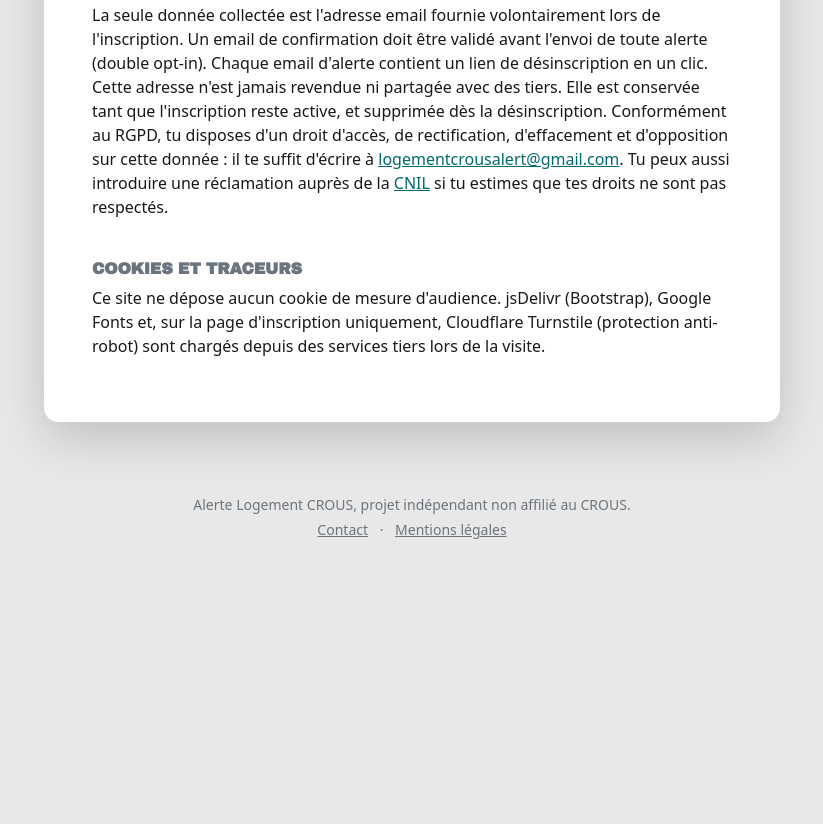
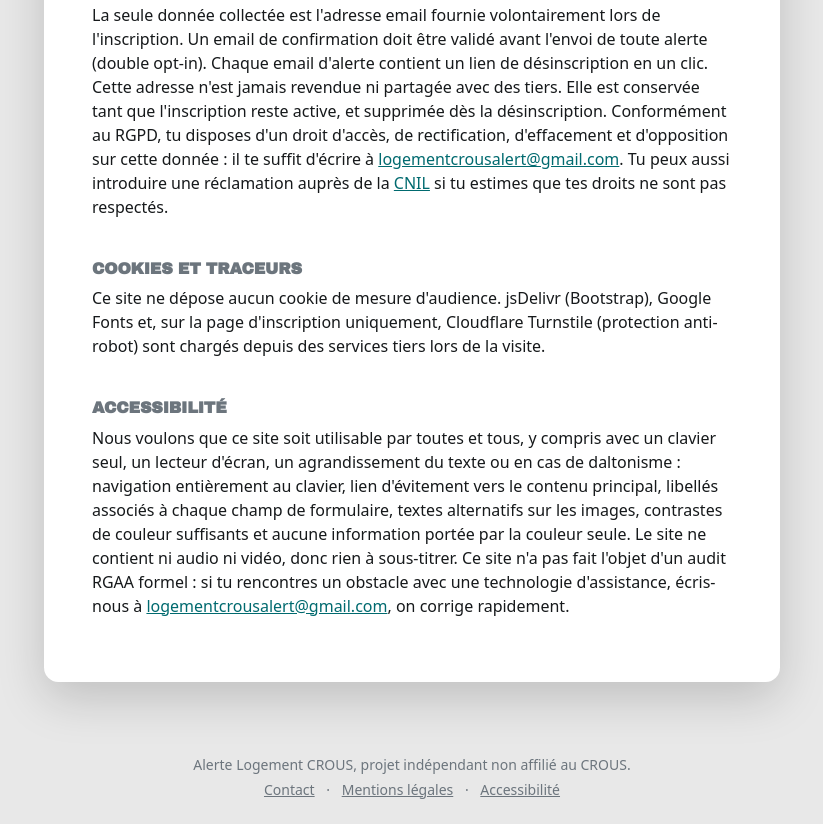
Before and after one commit to LZ-Aissam/logement-crous-alert, a website: page public/mentions-legales.html in a window 1280 px wide. Shown: the part 598-1422 px from the top of the page, without its empty margins (228-1051 px from the left). Before the commit the page ends 1162 px from the top, so only its background shows below. Drawn offline with nearby package versions, Linux system fonts and the light colour scheme.

Commit message:
docs: ajouter une declaration d'accessibilite honnete
Section Accessibilite dans les mentions legales (ce qui est fait, pas
d'audit RGAA formel, contact pour signaler un probleme) + lien dans le
footer des 5 pages.

```diff
--- a/public/mentions-legales.html
+++ b/public/mentions-legales.html
@@ -75,6 +75,18 @@
         <p>Ce site ne dépose aucun cookie de mesure d'audience. jsDelivr (Bootstrap), Google
         Fonts et, sur la page d'inscription uniquement, Cloudflare Turnstile (protection
         anti-robot) sont chargés depuis des services tiers lors de la visite.</p>
+
+        <h2 id="accessibilite" class="h6 fw-bold text-uppercase text-secondary mt-4">Accessibilité</h2>
+        <p>Nous voulons que ce site soit utilisable par toutes et tous, y compris avec un
+        clavier seul, un lecteur d'écran, un agrandissement du texte ou en cas de
+        daltonisme : navigation entièrement au clavier, lien d'évitement vers le contenu
+        principal, libellés associés à chaque champ de formulaire, textes alternatifs sur les
+        images, contrastes de couleur suffisants et aucune information portée par la couleur
+        seule. Le site ne contient ni audio ni vidéo, donc rien à sous-titrer. Ce site n'a pas
+        fait l'objet d'un audit RGAA formel : si tu rencontres un obstacle avec une technologie
+        d'assistance, écris-nous à
+        <a href="mailto:logementcrousalert@gmail.com">logementcrousalert@gmail.com</a>, on
+        corrige rapidement.</p>
       </div>
     </div>
   </div>
@@ -87,6 +99,8 @@
       <a href="contact.html" class="text-secondary">Contact</a>
       <span class="mx-2">·</span>
       <a href="mentions-legales.html" class="text-secondary">Mentions légales</a>
+      <span class="mx-2">·</span>
+      <a href="mentions-legales.html#accessibilite" class="text-secondary">Accessibilité</a>
     </div>
   </div>
 </footer>
```
Also changed, not shown: public/confirmer.html (+2 -0 lines), public/contact.html (+2 -0 lines), public/desabonnement.html (+2 -0 lines), public/index.html (+2 -0 lines).
